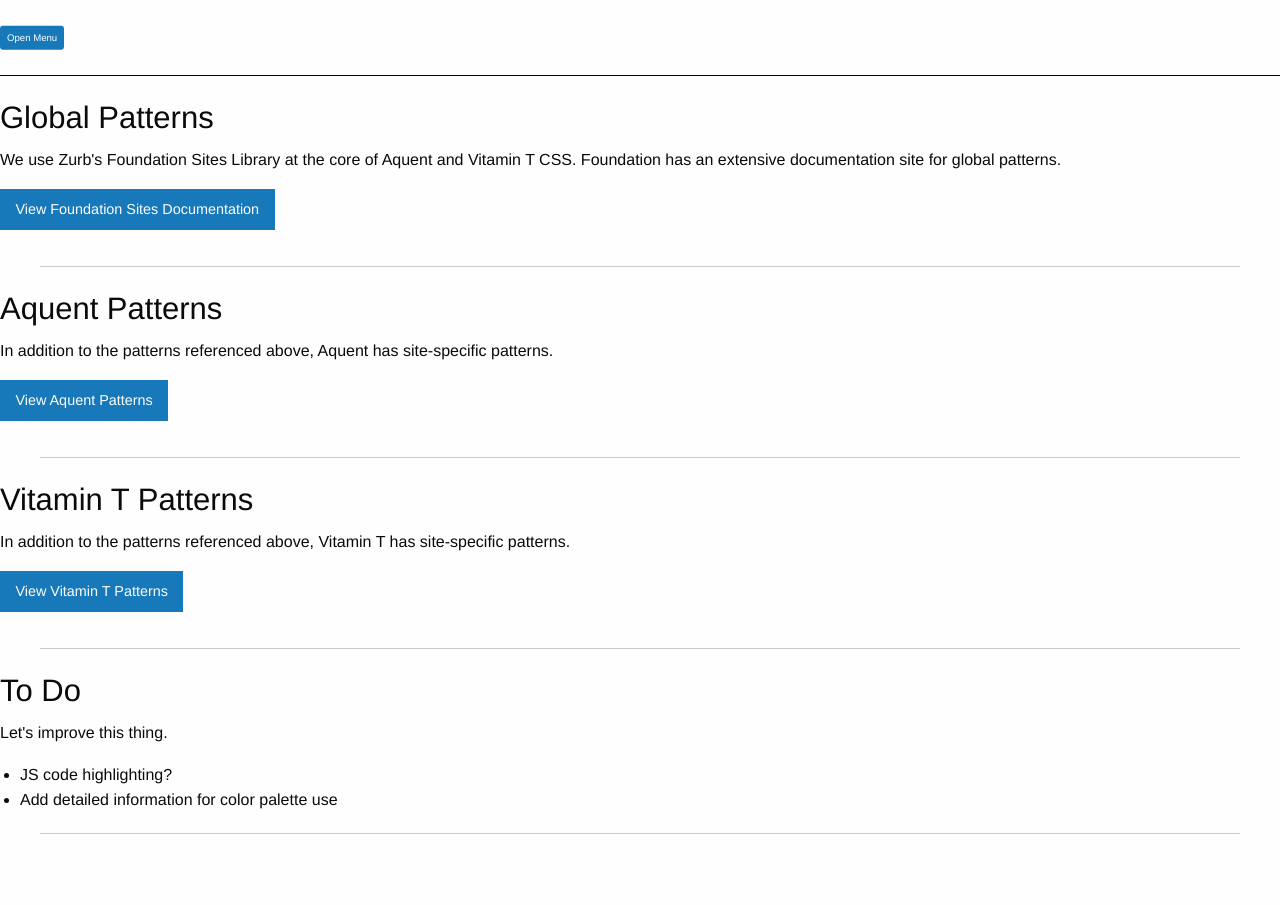
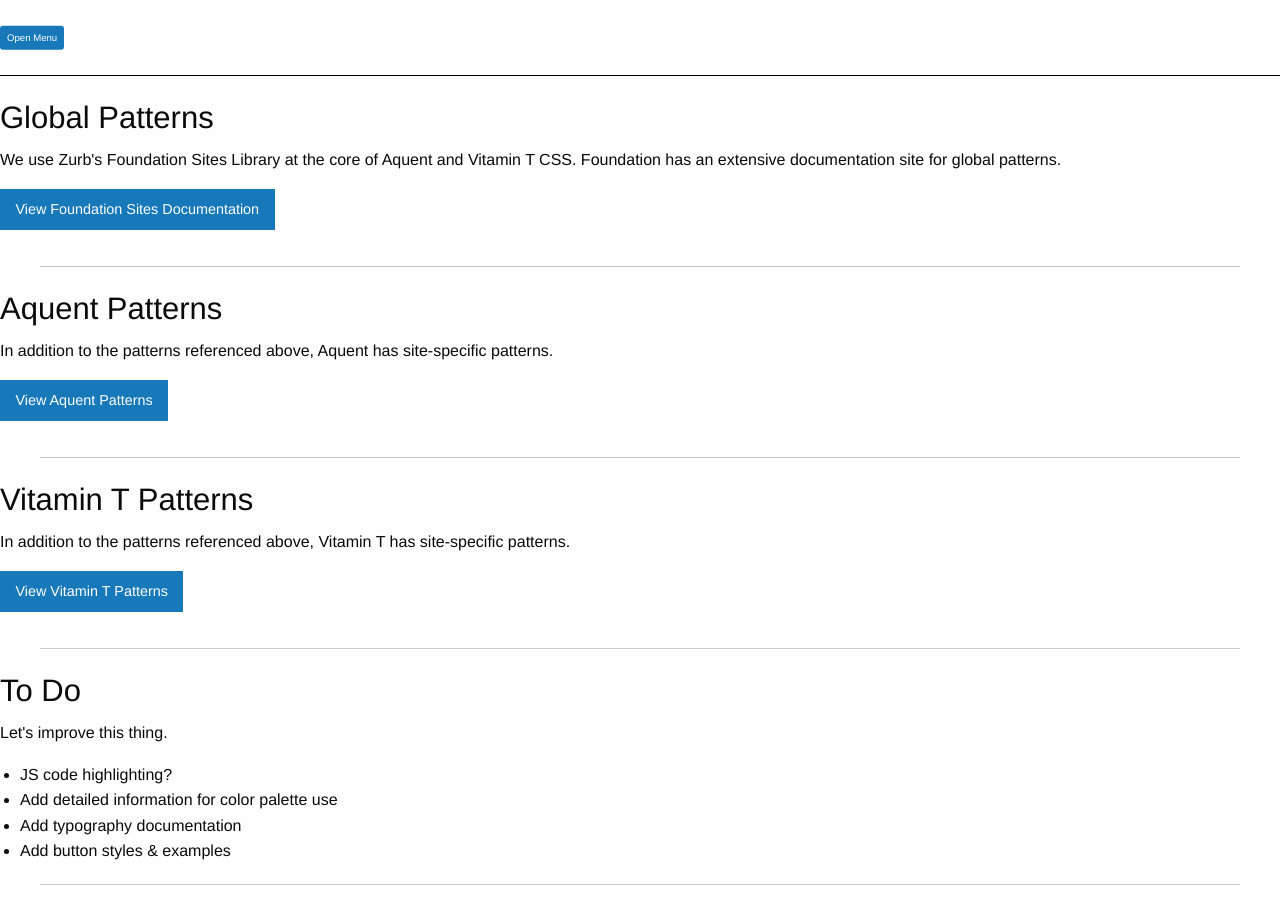
Before and after one commit to harrinry/aquent.github.io, a plain HTML site: page pattern-library/index.html in a window 1280 px wide. Before the commit the page ends 854 px from the top, so only its background shows below. Drawn offline with nearby package versions, Linux system fonts and the light colour scheme; some icons are missing; a web font is replaced by a local one.

Commit message:
Adds to do

```diff
--- a/pattern-library/index.html
+++ b/pattern-library/index.html
@@ -67,6 +67,8 @@
               <ul>
                 <li>JS code highlighting?</li>
                 <li>Add detailed information for color palette use</li>
+                <li>Add typography documentation</li>
+                <li>Add button styles &amp; examples</li>
               </ul>
             </section>
             <hr>
```
